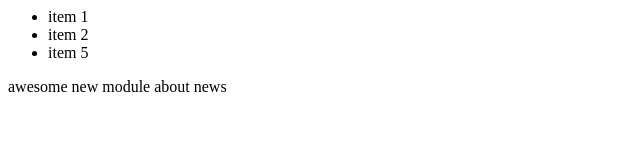
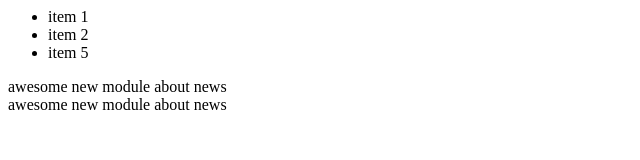
Before and after one commit to Moskaoud/testpull, a plain HTML site: page index.html in a window 1280 px wide. Shown: the whole page, without its empty margins (0-640 px from the left). Drawn offline with Linux system fonts and the light colour scheme.

Commit message:
moduel three added

```diff
--- a/index.html
+++ b/index.html
@@ -11,9 +11,14 @@
 </module-one>
 
 <module-two>
-	<div>
-	awesome new module about news
-	</div>
+	<div>	awesome new module about news </div>
 </module-two>
+
+
+<module-three>
+	<div>	awesome new module about news </div>
+</module-three>
+
+
 </body>
 </html>
```
